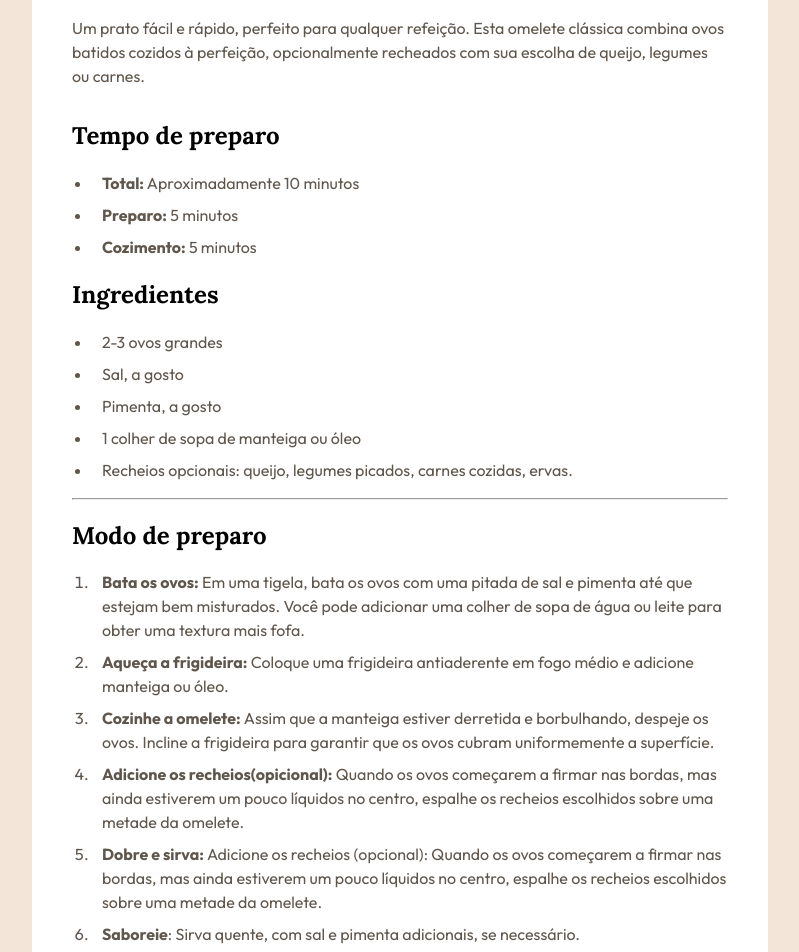
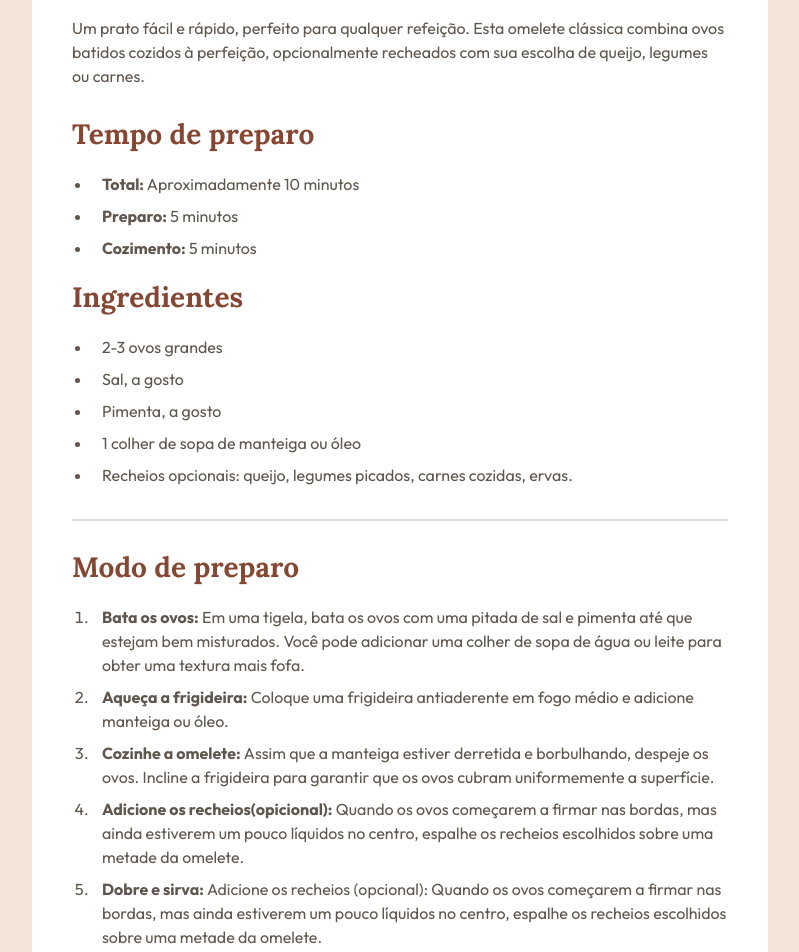
Before and after one commit to Leonardo-farias7777/receita, a plain HTML site: page index.html in a window 1280 px wide. Shown: the part 507-1459 px from the top of the page, without its empty margins (240-1039 px from the left). Drawn offline with Linux system fonts and the light colour scheme.

Commit message:
sesxto comit do css

```diff
--- a/style.css
+++ b/style.css
@@ -69,3 +69,17 @@ ol, ul{
     color: #7a284e;
     font-size: 12px;
 }
+h2 {
+    font-size: 28px;
+    color:#854632;
+    line-height: 100%;
+    margin-bottom: 24px;
+}
+.igredientes li::marker{
+    font-size: 12px;
+    color: #854632;
+}
+hr{
+    border: 1px solid #e3ddd7;
+    margin-block: 32px;
+}
```
